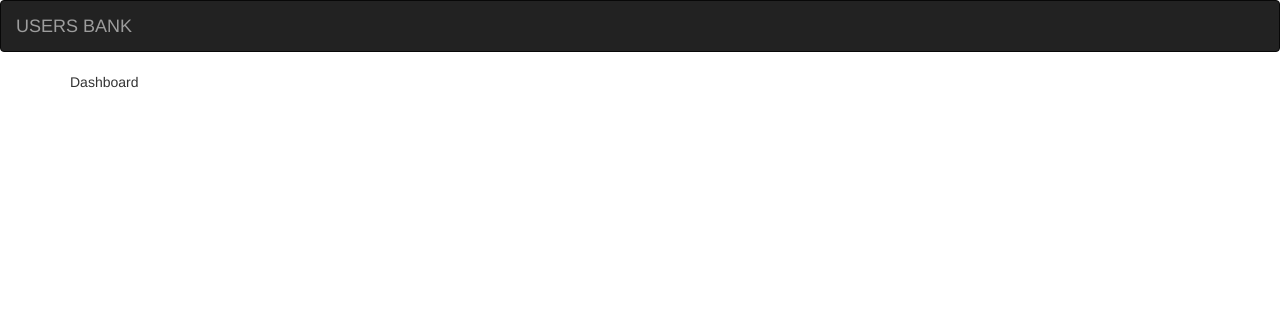
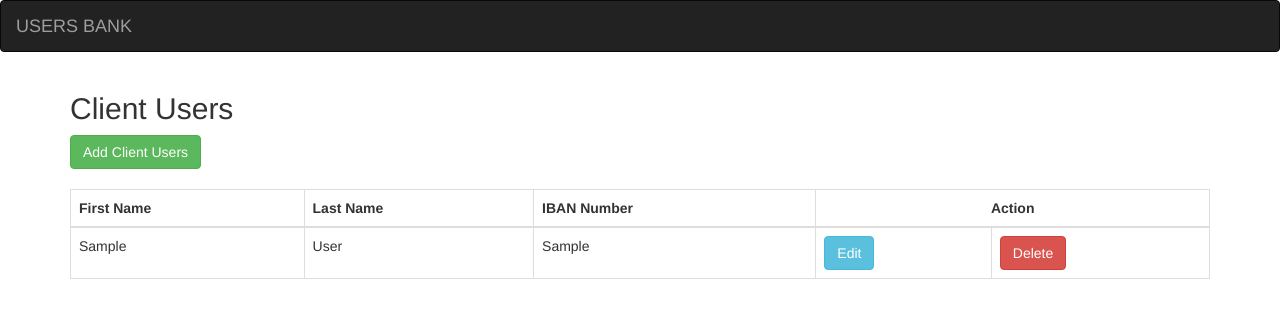
Before and after one commit to anup-splendornet/iban, a Django app: template ibank/templates/dashboard.html in a window 1280 px wide. Shown: the top 318 px of the page. Run offline with Django 3.2, Linux system fonts and the light colour scheme; the template is opened without the code that fills it: most values are stand-ins (such as "Sample title", 1, 10 or a date in 2020); some libraries are stand-ins or nearby versions.

Commit message:
List all the bank users and create bank user form

```diff
--- /dev/null
+++ b/ibank/static/css/site.css
@@ -0,0 +1,8 @@
+ul{
+    margin: 0px;
+    padding: 0px;
+}
+
+li{
+    list-style-type: none;
+}
--- a/ibank/templates/base.html
+++ b/ibank/templates/base.html
@@ -6,6 +6,7 @@
             <meta charset="utf-8">
             <meta name="viewport" content="width=device-width, initial-scale=1">
             <link href="{% static 'css/bootstrap.min.css' %}" rel="stylesheet"/>
+            <link href="{% static 'css/site.css' %}" rel="stylesheet"/>
             <script src="{% static 'js/jquery-3.2.1.min.js' %}"></script>
             <script src="{% static 'js/bootstrap.min.js' %}"></script>
         </head>
@@ -13,7 +14,7 @@
             <nav class="navbar navbar-inverse">
                 <div class="container-fluid">
                     <div class="navbar-header">
-                        <a class="navbar-brand" href="">USERS BANK</a>
+                        <a class="navbar-brand" href="/dashboard">USERS BANK</a>
                     </div>
                     <ul class="nav navbar-nav navbar-right">
                         {% if user.is_authenticated %}
--- a/ibank/templates/dashboard.html
+++ b/ibank/templates/dashboard.html
@@ -1,6 +1,30 @@
 {% extends "base.html" %}
 {% block content %}
 <div class="container">
-    Dashboard
+    <h2>Client Users</h2>
+    <a class="btn btn-success" href="/clientUsersCreate">Add Client Users</a>
+    <br><br>
+    <div class="table-responsive">
+        <table class="table table-bordered">
+            <thead>
+                <th>First Name</th>
+                <th>Last Name</th>
+                <th>IBAN Number</th>
+                <th colspan="2" class="text-center">Action</th>
+            </thead>
+            <tbody>
+                {% for bankuser in bankusers %}
+                    <tr>
+                        <td>{{ bankuser.first_name }}</td>
+                        <td>{{ bankuser.last_name }}</td>
+                        <td>{{ bankuser.bank_no }}</td>
+                        <td><a href="#" class="btn btn-info">Edit</a></td>
+                        <td><a href="#" class="btn btn-danger">Delete</a></td>
+                    </tr>
+                {% endfor %}
+            </tbody>
+        </table>
+    </div>
+
 </div>
 {% endblock content %}
--- a/ibanproject/urls.py
+++ b/ibanproject/urls.py
@@ -24,7 +24,8 @@ urlpatterns = [
     url(r'^login/$', views.login, kwargs={'redirect_authenticated_user': True}, name='login'),
     url(r'^logout/$', views.logout,{'next_page': settings.LOGOUT_REDIRECT_URL}, name='logout'),
     url(r'^$', views.login, name='login'),
-    url(r'^dashboard/$', GeneralViews.dashboard, name='dashboard'),
     url(r'^getgoogletoken/$', GoogleAuthViews.get_google_token, name='getgoogletoken'),
     url(r'^auth/complete/google-oauth2/$', GoogleAuthViews.get_google_profile_data, name='getgoogleprofiledata')
+    url(r'^dashboard/$', GeneralViews.as_view(), name='dashboard'),
+    url(r'^clientUsersCreate/$', ClientUserViews.as_view(template_name='client_users_create.html'), name='clientUsersCreate'),
 ]
```
Also changed, not shown: ibank/forms.py (+9 -2 lines), ibank/templates/client_users_create.html (added, +40 -0 lines), ibank/views.py (+31 -4 lines).
